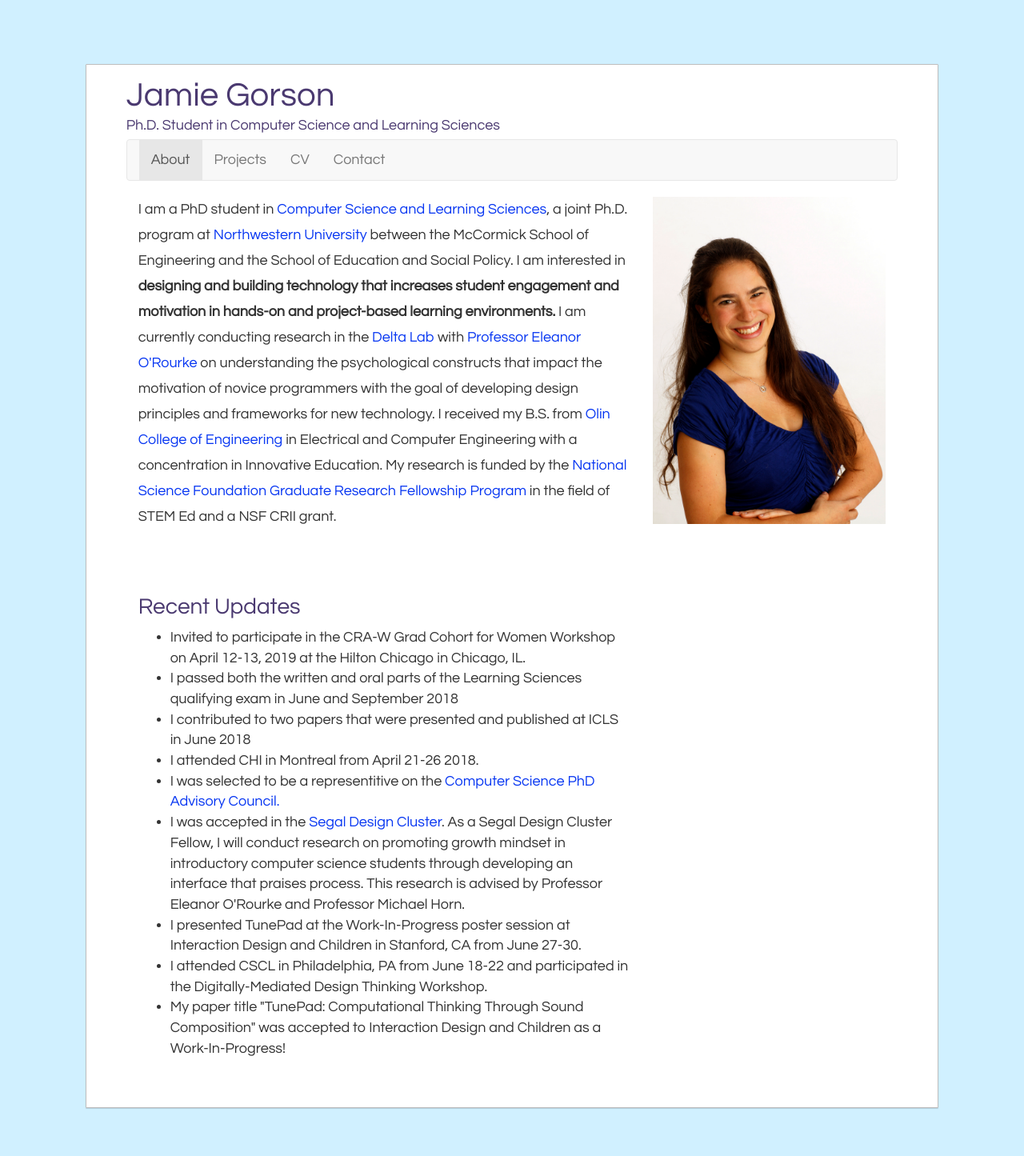
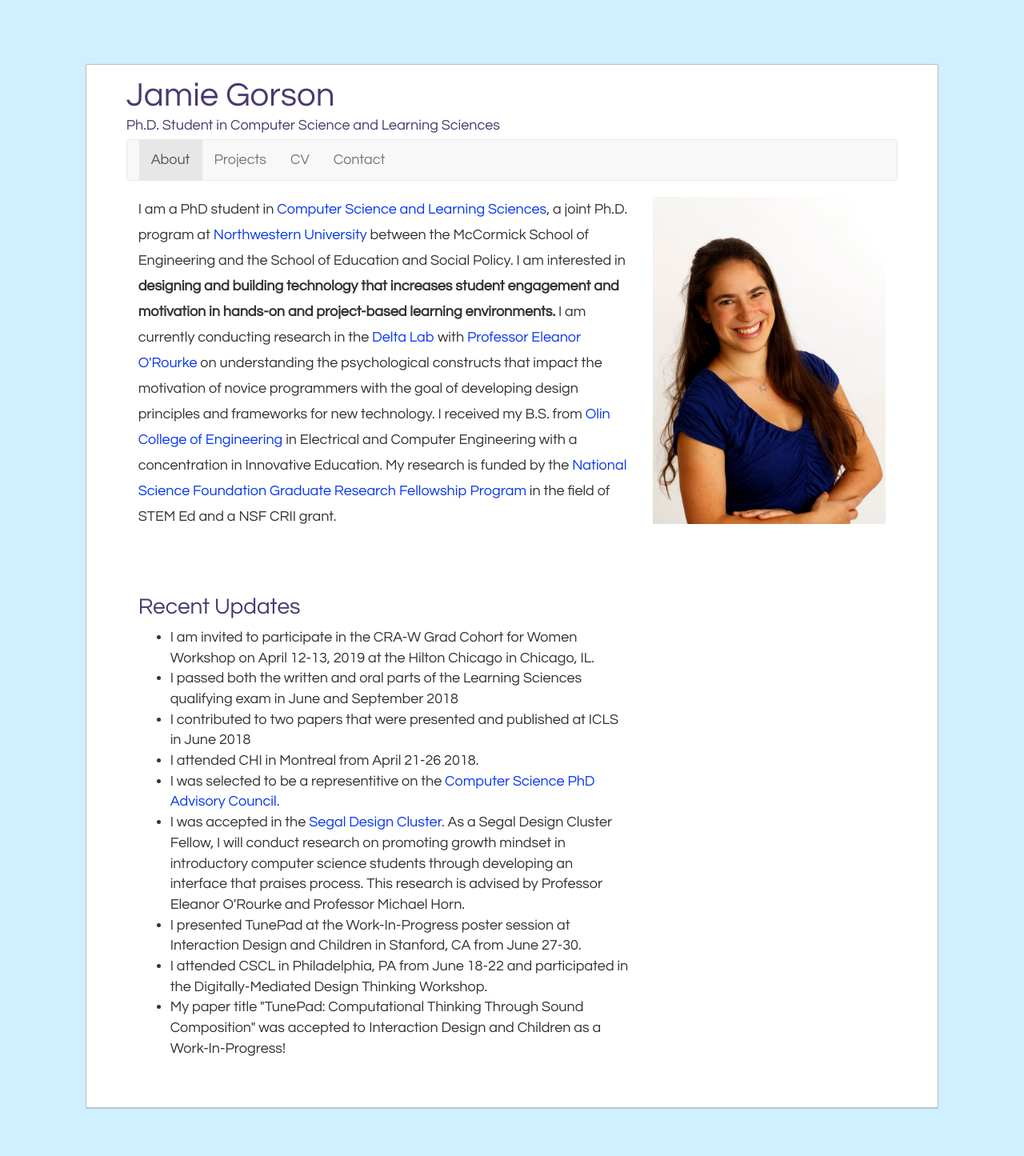
Before and after one commit to jamiesarahg/jamiesarahg.github.io, a Jekyll site: the page built from index.html, in a window 1280 px wide. Shown: the whole page at 80% size. Built offline with Jekyll 4.4.1, drawn with Linux system fonts in a browser that asks for light colours; nearby versions of some CDN libraries; library files that are not in the unit come from our copies.

Commit message:
changed grammar on CRA-W

```diff
--- a/index.html
+++ b/index.html
@@ -14,7 +14,7 @@
       <h2> Recent Updates </h2>
       <p>
       <ul>
-        <li> Invited to participate in the CRA-W Grad Cohort for Women Workshop on April 12-13, 2019 at the Hilton Chicago in Chicago, IL. </li>
+        <li> I am invited to participate in the CRA-W Grad Cohort for Women Workshop on April 12-13, 2019 at the Hilton Chicago in Chicago, IL. </li>
         <li> I passed both the written and oral parts of the Learning Sciences qualifying exam in June and September 2018 </li>
         <li> I contributed to two papers that were presented and published at ICLS in June 2018 </li>
         <li> I attended CHI in Montreal from April 21-26 2018.</li>
```
